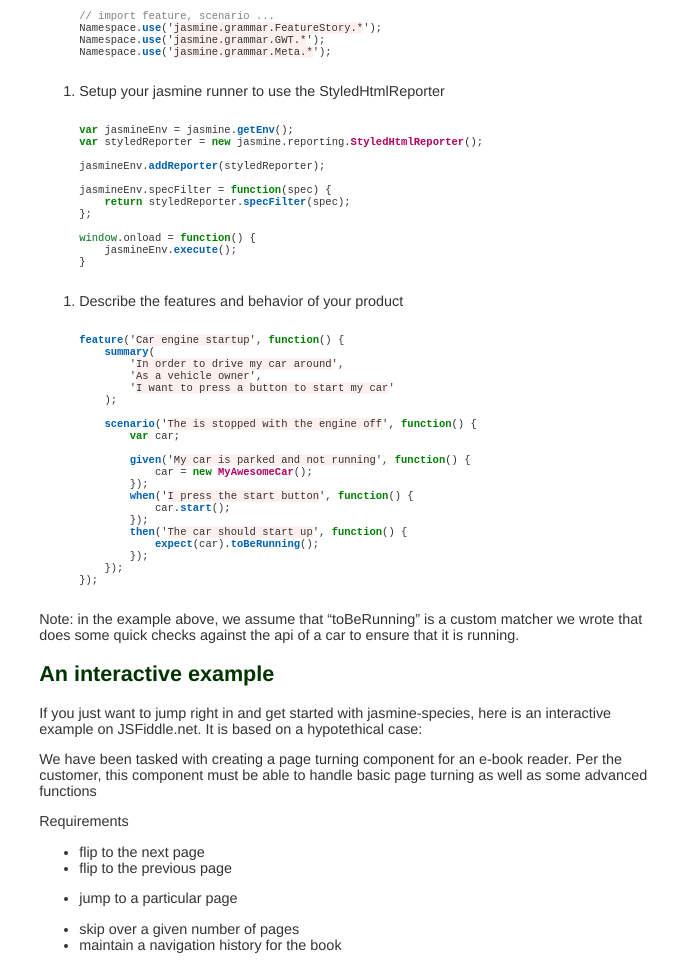
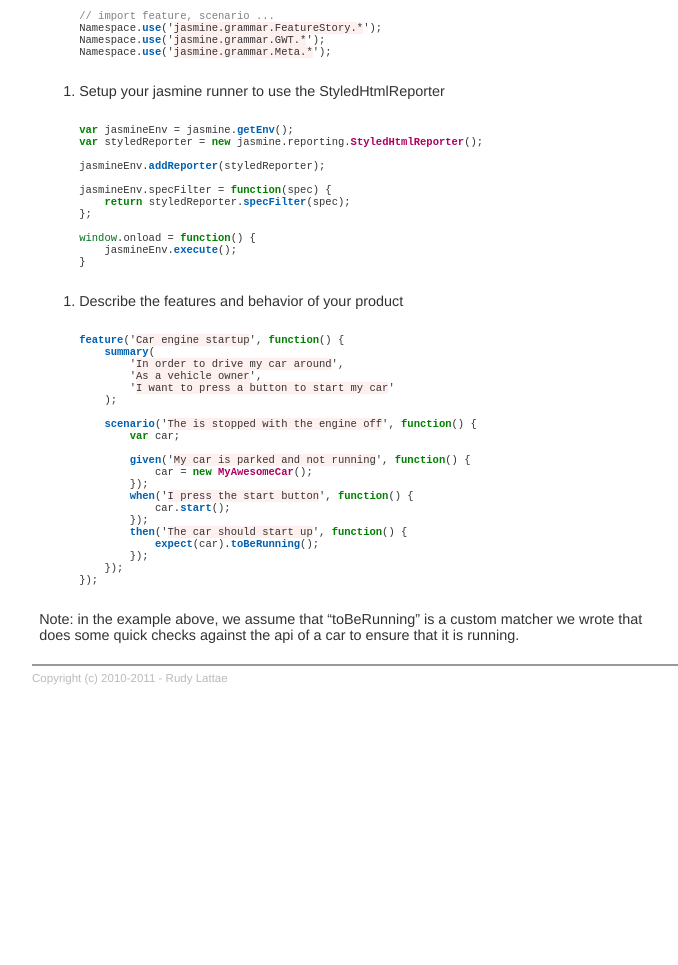
Before and after one commit to rudylattae/jasmine-species, a Jekyll site: the page built from index.html.md, in a window 1280 px wide and 1400 px high, scrolled down 1371 px. Shown: the top 965 px of the window, without its empty margins (128-806 px from the left). Built offline with Jekyll 4.4.1, drawn with Linux system fonts in a browser that asks for light colours; after the commit the page ends 2063 px from its top, so only the background shows below that; some of the changed text lies outside the part shown; grey boxes are pictures that could not be loaded.

Commit message:
Remove failing jsFiddle demo.

```diff
--- a/index.html.md
+++ b/index.html.md
@@ -144,32 +144,3 @@ feature('Car engine startup', function() {
 Note: in the example above, we assume that "toBeRunning" is a custom
 matcher we wrote that does some quick checks against the api of a car
 to ensure that it is running.
-
-
-## An interactive example
-
-If you just want to jump right in and get started with jasmine-species,
-here is an interactive example on JSFiddle.net. It is based on a hypotethical
-case:
-
-We have been tasked with creating a page turning component
-for an e-book reader. Per the customer, this component must be able to handle
-basic page turning as well as some advanced functions
-
-Requirements
-
-* flip to the next page
-* flip to the previous page
-* jump to a particular page
-
-* skip over a given number of pages
-* maintain a navigation history for the book
-
-<iframe style="width: 100%; height: 300px" src="http://jsfiddle.net/rudylattae/R9Vrk/embedded/js,result/">
-    <a href="http://jsfiddle.net/rudylattae/R9Vrk">"Jasmine Species - Quick Start" example on jsfiddle</a>
-</iframe>
-
-**Cleaner Html reporting:**
-
-* Renders the metadata tags of extended suites as css classes for custom styling
-* Uses calm styles to display spec results that are easy to look at
```
